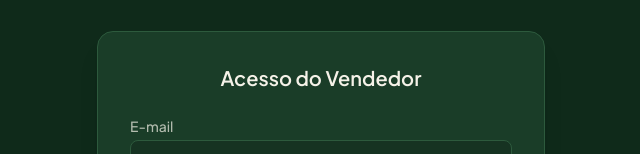
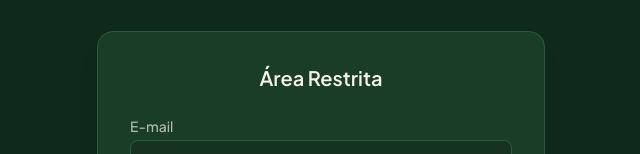
Before and after one commit to Gu1lherme-Alves/rifa-elevare, a React (Vite) app: page /login in a window 1280 px wide. Shown: the part 264-418 px from the top of the page, without its empty margins (319-959 px from the left). Built offline with nearby package versions, Linux system fonts and the light colour scheme.

Commit message:
fix: remover acesso de vendedor padrao e atualizar tela de login

```diff
--- a/src/pages/LoginPage.tsx
+++ b/src/pages/LoginPage.tsx
@@ -45,7 +45,7 @@ export function LoginPage() {
         {/* Login Card */}
         <div className="bg-elevare-card border border-elevare-border rounded-2xl p-8 shadow-xl">
           <h2 className="text-xl font-semibold text-elevare-text mb-6 text-center">
-            Acesso do Vendedor
+            Área Restrita
           </h2>
 
           {error && (
```
Also changed, not shown: 1 other file (tests, documents, lock files or other folders).
